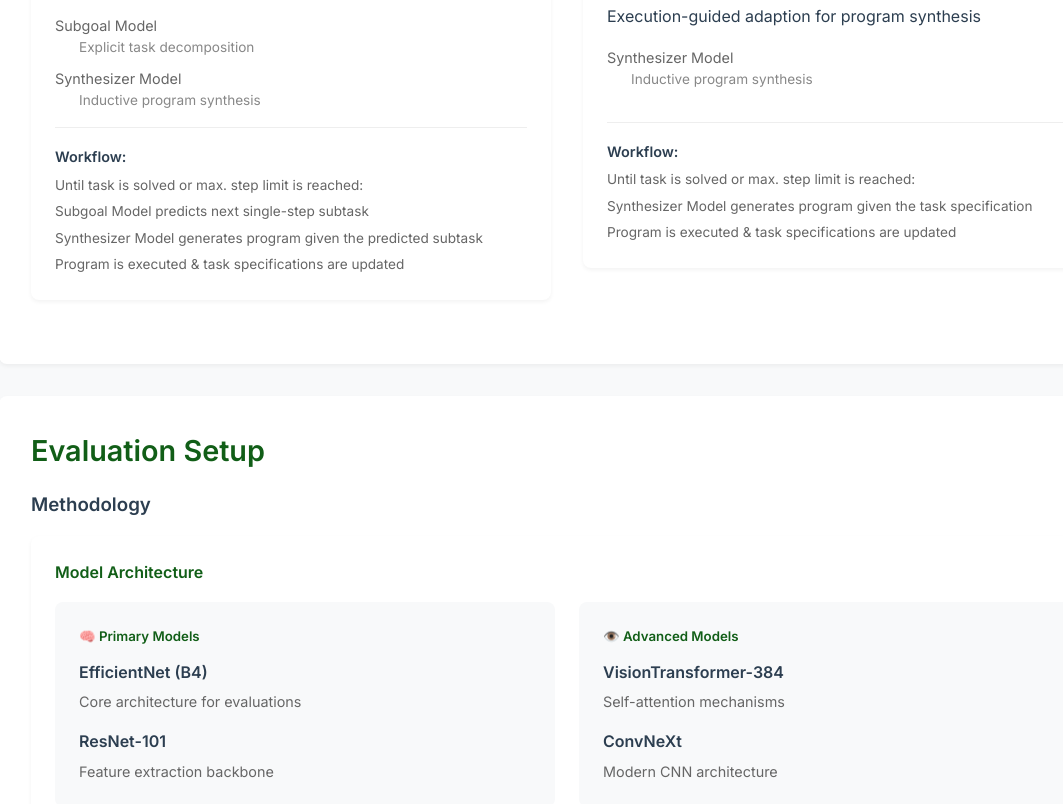
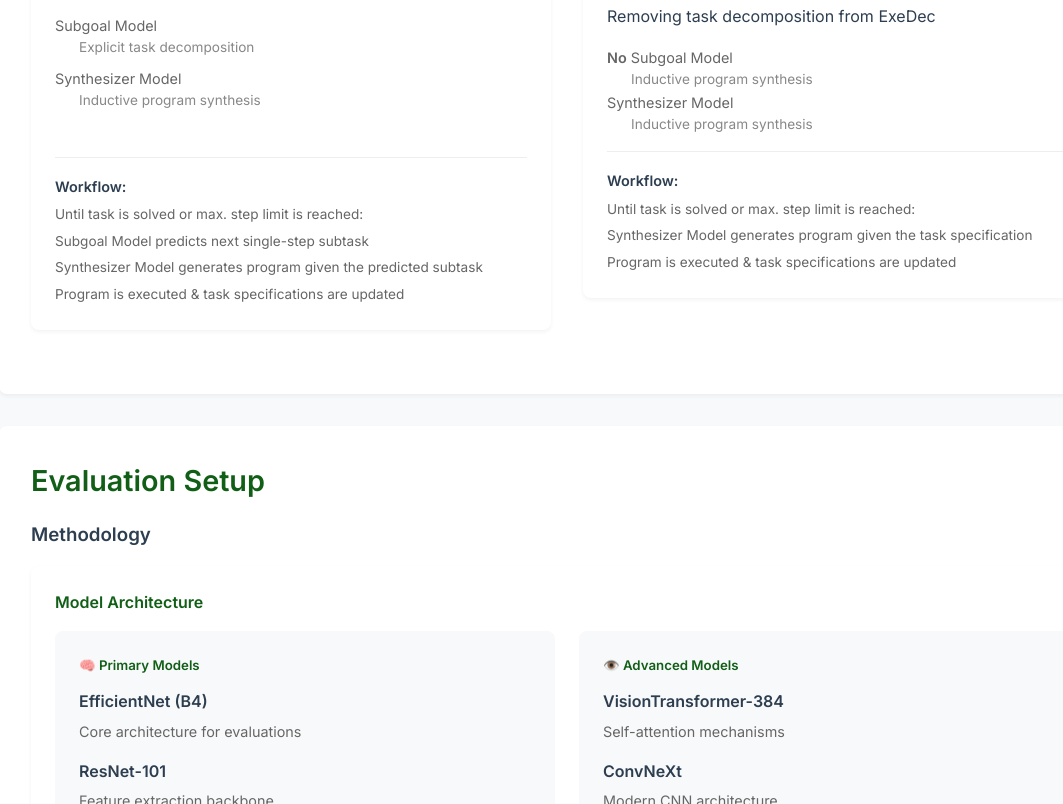
Before and after one commit to jzenkner/regism, a plain HTML site: page index.html in a window 1280 px wide. Shown: the part 1648-2452 px from the top of the page, without its empty margins (73-1136 px from the left). Drawn offline with nearby package versions, Linux system fonts and the light colour scheme.

Commit message:
Update index.html

```diff
--- a/index.html
+++ b/index.html
@@ -272,8 +272,12 @@
                 <div class="feature-card" style="display: flex; flex-direction: column;">
                     <div style="flex-grow: 1;">
                         <h3>REGISM</h3>
-                        <p style="margin: 1rem 0;">Execution-guided adaption for program synthesis</p>
+                        <p style="margin: 1rem 0;">Removing task decomposition from ExeDec</p>
                         <ul style="list-style: none; margin-top: 1rem; font-size: 0.9rem; color: #666;">
+                            <li>
+                                <span><strong>No</strong> Subgoal Model</span>
+                                <p style="font-size: 0.85rem; margin-left: 1.5rem; color: #888;">Inductive program synthesis</p>
+                            </li>
                             <li>
                                 <span>Synthesizer Model</span>
                                 <p style="font-size: 0.85rem; margin-left: 1.5rem; color: #888;">Inductive program synthesis</p>
```
